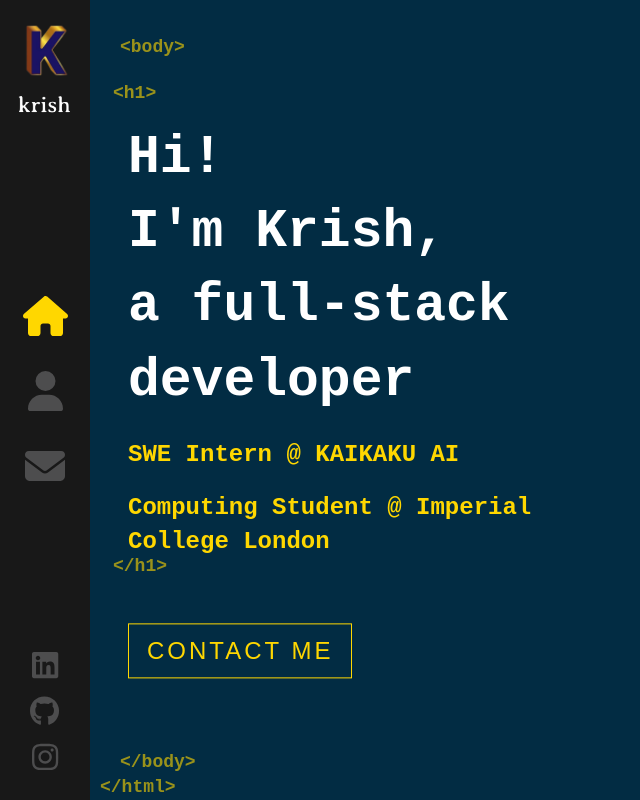
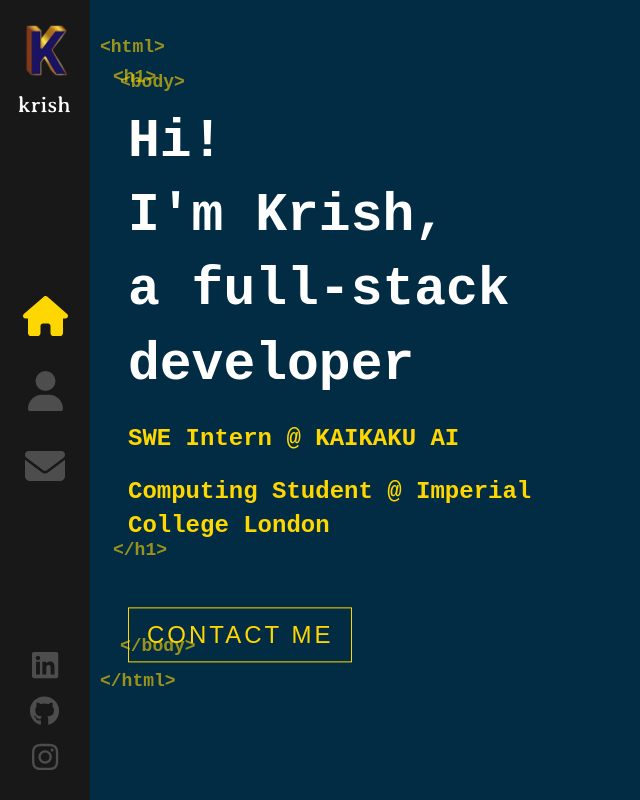
Before and after one commit to krishmaha/krish-maha-website, a React (Create React App) app: page / in a window 1280 px wide. Shown: the whole page, without its empty margins (0-640 px from the left). Built offline with nearby package versions, Linux system fonts and the light colour scheme.

Commit message:
Format tags on home page

```diff
--- a/src/components/Home/index.scss
+++ b/src/components/Home/index.scss
@@ -3,7 +3,7 @@
   .text-zone {
     position: absolute;
     left: 10%;
-    top: 50%;
+    top: 48%;
     transform: translateY(-50%);
     width: 40%;
     max-height: 90%;
--- a/src/components/Layout/index.js
+++ b/src/components/Layout/index.js
@@ -8,11 +8,15 @@ const Layout = () => {
     <div className='App'>
       <Sidebar />
       <div className='page'>
-        <span className='tags top-tags'>&lt;body&gt;</span>
+        <span className='top-tag-html'>
+        &lt;html&gt;
+        <br />
+        <span className='top-tag-indent'>&lt;body&gt;</span>
+        </span>
 
         <Outlet />
 
-        <span className='tags bottom-tags'>
+        <span className='bottom-tag-indent'>
           &lt;/body&gt;
           <br />
           <span className='bottom-tag-html'>&lt;/html&gt;</span>
--- a/src/components/Layout/index.scss
+++ b/src/components/Layout/index.scss
@@ -1,26 +1,93 @@
+// .page {
+//   width: 100%;
+//   height: 100%;
+//   position: absolute;
+// }
+
+// .top-tags {
+//   bottom: auto;
+//   top: 35px;
+//   left: 120px;
+// }
+
+// .top-tag-body {
+//   bottom: auto;
+//   top: 35px;
+//   left: 120px;
+// }
+
+// .bottom-tag-indent {
+//   color: #ffd700;
+//   opacity: 0.6;
+//   position: absolute;
+//   bottom: 70px;
+//   left: 120px;
+//   font-size: 18px;
+//   font-family: monospace;
+//   font-weight: 700;
+//   animation: fadeInTags 1s 1.4s backwards;
+// }
+
+// .top-tag-html {
+//   color: #ffd700;
+//   opacity: 0.6;
+//   position: absolute;
+//   font-size: 18px;
+//   font-family: monospace;
+//   font-weight: 700;
+//   animation: fadeInTags 1s 1.4s backwards;
+// }
+
+// .top-tag-indent {
+//   margin-left: 40px;
+// }
+
+// .bottom-tag-html {
+//   margin-left: -40px;
+// }
+
+
+
+
 .page {
   width: 100%;
   height: 100%;
   position: absolute;
 }
 
-.top-tags {
-  bottom: auto;
-  top: 35px;
-}
-
-.tags {
+.top-tag-html {
   color: #ffd700;
   opacity: 0.6;
   position: absolute;
-  bottom: 0;
-  left: 120px;
+  top: 35px; /* Adjust this value to position near the top */
+  left: 80px;
   font-size: 18px;
   font-family: monospace;
   font-weight: 700;
   animation: fadeInTags 1s 1.4s backwards;
 }
 
+.top-tag-indent {
+  display: block;
+  margin-left: 40px; /* Adjust this value to indent */
+  margin-top: 10px;
+}
+
+.bottom-tag-indent {
+  color: #ffd700;
+  opacity: 0.6;
+  position: absolute;
+  bottom: 70px;
+  left: 120px;
+  font-size: 18px;
+  font-family: monospace;
+  font-weight: 700;
+  animation: fadeInTags 1s 1.4s backwards;
+  margin-bottom: 36px;
+}
+
 .bottom-tag-html {
+  display: block;
   margin-left: -40px;
+  margin-top: 10px;
 }
```
